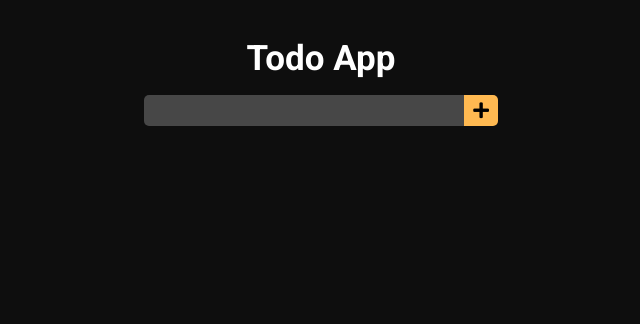
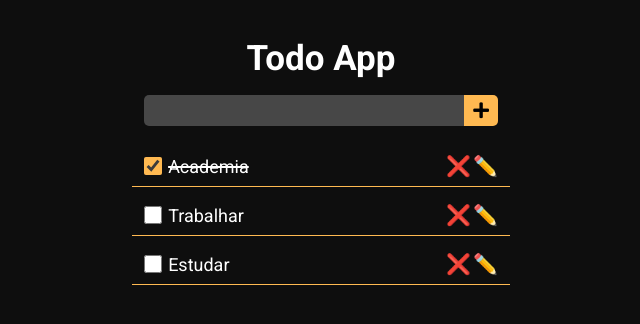
Before and after one commit to Giov4ne/todo-list, a Vue app: page / in a window 1280 px wide. Shown: the top 324 px of the page, without its empty margins (319-959 px from the left). Built offline with nearby package versions, Linux system fonts and the light colour scheme.

Commit message:
creating static list

```diff
--- a/src/App.vue
+++ b/src/App.vue
@@ -8,6 +8,40 @@
       </button>
     </div>
   </div>
+  <main>
+    <ul id="list-container">
+      <li>
+        <label for="todo-1">
+          <input type="checkbox" id="todo-1" class="check-todo" checked>
+          <del>Academia</del>
+        </label>
+        <div>
+          <span class="todo-options" title="Excluir">❌</span>
+          <span class="todo-options" title="Editar">✏️</span>
+        </div>
+      </li>
+      <li>
+        <label for="todo-2">
+          <input type="checkbox" id="todo-2" class="check-todo">
+          Trabalhar
+        </label>
+        <div>
+          <span class="todo-options" title="Excluir">❌</span>
+          <span class="todo-options" title="Editar">✏️</span>
+        </div>
+      </li>
+      <li>
+        <label for="todo-3">
+          <input type="checkbox" id="todo-3" class="check-todo">
+          Estudar
+        </label>
+        <div>
+          <span class="todo-options" title="Excluir">❌</span>
+          <span class="todo-options" title="Editar">✏️</span>
+        </div>
+      </li>
+    </ul>
+  </main>
 </template>
 
 <script>
@@ -50,6 +84,7 @@ export default {
     color: var(--text-color);
     margin-bottom: 16px;
     font-size: 35px;
+    cursor: default;
   }
 
   #input-container{
@@ -81,7 +116,55 @@ export default {
     border-radius: 0 5px 5px 0;
     cursor: pointer;
     &:hover{
-      background-color: rgb(255, 162, 76);
+      background-color: #ffa24c;
     }
   }
+
+
+
+
+  #list-container{
+    list-style: none;
+    color: var(--text-color);
+    font-size: 18px;
+    padding-top: 8px;
+    cursor: default;
+  }
+
+  #list-container li{
+    border-bottom: 1px solid #ffb951;
+    padding: 8px 12px;
+    margin-bottom: 8px;
+    display: flex;
+    justify-content: space-between;
+    align-items: center;
+    max-width: 600px;
+  }
+
+  #list-container li label{
+    display: flex;
+    align-items: center;
+    margin-right: 8px;
+  }
+
+  #list-container li label .check-todo{
+    margin-right: 6px;
+    min-width: 18px;
+    min-height: 18px;
+    cursor: pointer;
+    &:checked{
+      accent-color: #ffb951;
+    }
+  }
+
+  #list-container li .todo-options{
+    margin-left: 2px;
+    font-size: 20px;
+    cursor: pointer;
+  }
+
+  del{
+    text-decoration: line-through;
+    text-decoration-thickness: 2px;
+  }
 </style>
```
